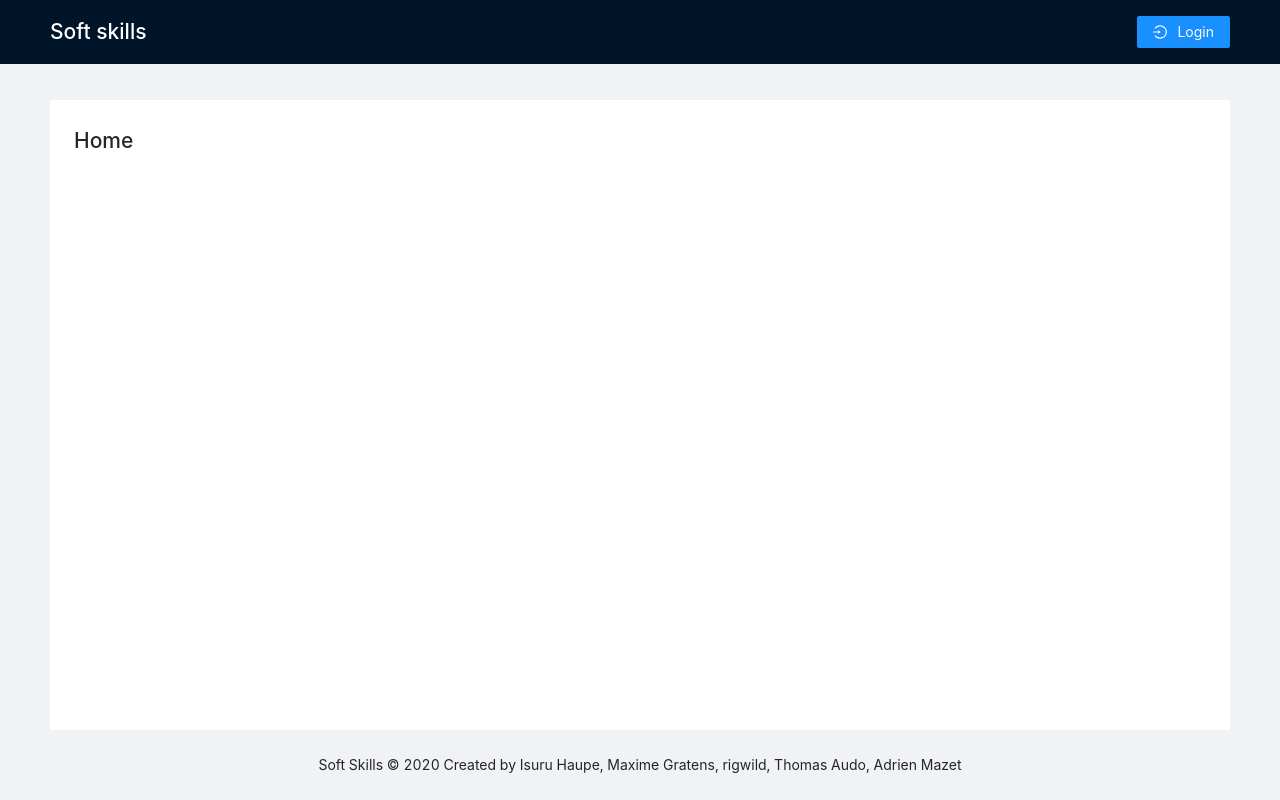
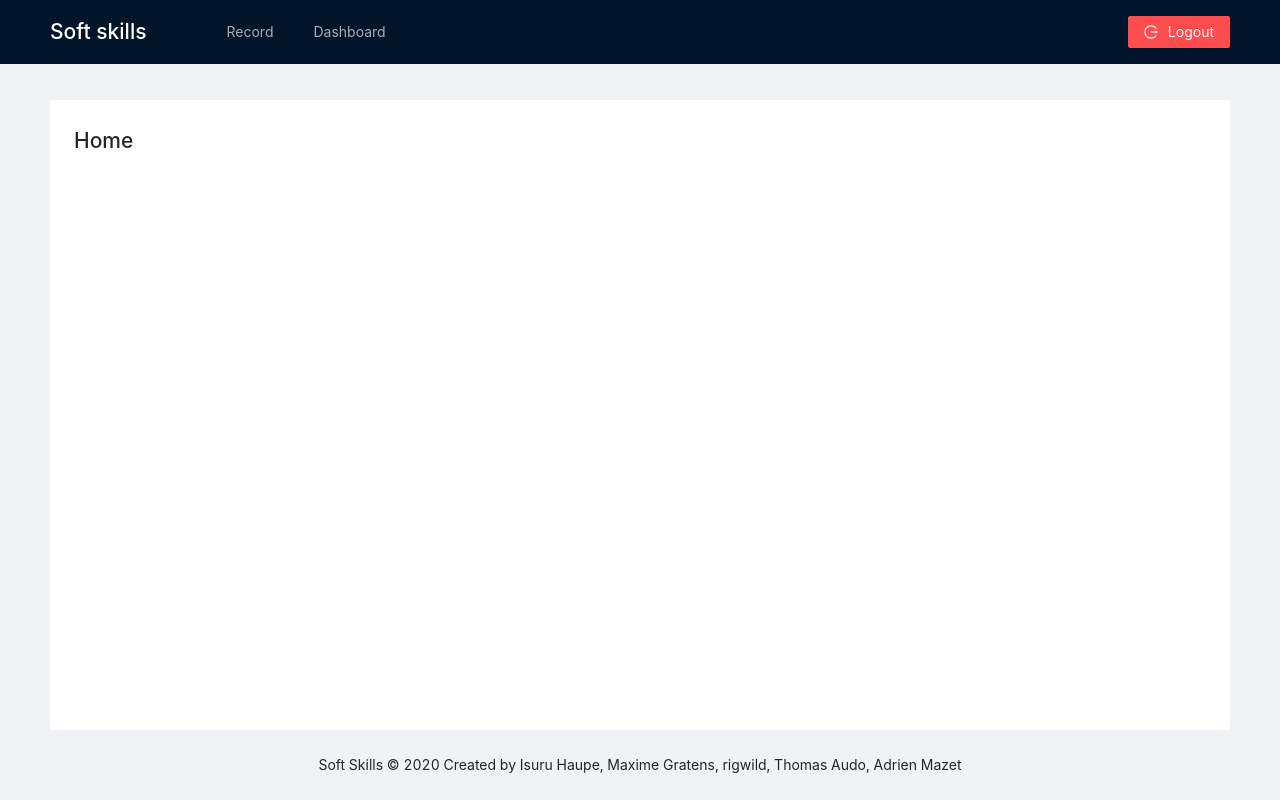
Before and after one commit to rigwild/soft-skills, a React (Create React App) app in the folder packages/front/: page / in a window 1280 px wide. Built offline with nearby package versions, Linux system fonts and the light colour scheme.

Commit message:
Private routes and session handling

```diff
--- a/packages/front/src/index.tsx
+++ b/packages/front/src/index.tsx
@@ -1,17 +1,34 @@
 import "antd/dist/antd.css";
 import Layout from "components/layout";
+import PrivateRoute from "components/route";
 import Dashboard from "pages/dashboard";
 import Home from "pages/home";
 import Login from "pages/login";
 import NoMatch from "pages/nomatch";
 import Record from "pages/record";
-import React from "react";
+import React, { useEffect, useState } from "react";
 import ReactDOM from "react-dom";
 import { BrowserRouter as Router, Route, Switch } from "react-router-dom";
 
-const App = () => (
+const App = () => {
+  // should be in a context for further usage
+  // or passed as props is enough ?
+  const [loggedIn, setLoggedIn] = useState(false);
+
+  useEffect(() => {
+    //const token = localStorage.getItem("token");
+    // check token validity
+    setLoggedIn(true);
+  }, []);
+
+  const handleLogout = () => {
+    localStorage.removeItem("token");
+    setLoggedIn(false);
+  };
+
+  return (
     <Router>
-    <Layout>
+      <Layout loggedIn={loggedIn} logout={handleLogout}>
         <Switch>
           <Route exact path="/">
             <Home />
@@ -19,12 +36,12 @@ const App = () => (
           <Route path="/login">
             <Login />
           </Route>
-        <Route path="/record">
+          <PrivateRoute loggedIn={loggedIn} path="/record">
             <Record />
-        </Route>
-        <Route path="/dashboard">
+          </PrivateRoute>
+          <PrivateRoute loggedIn={loggedIn} path="/dashboard">
             <Dashboard />
-        </Route>
+          </PrivateRoute>
           <Route path="*">
             <NoMatch />
           </Route>
@@ -32,5 +49,6 @@ const App = () => (
       </Layout>
     </Router>
   );
+};
 
 ReactDOM.render(<App />, document.getElementById("root"));
```
Lines whose indentation alone changed are shown as unchanged.
